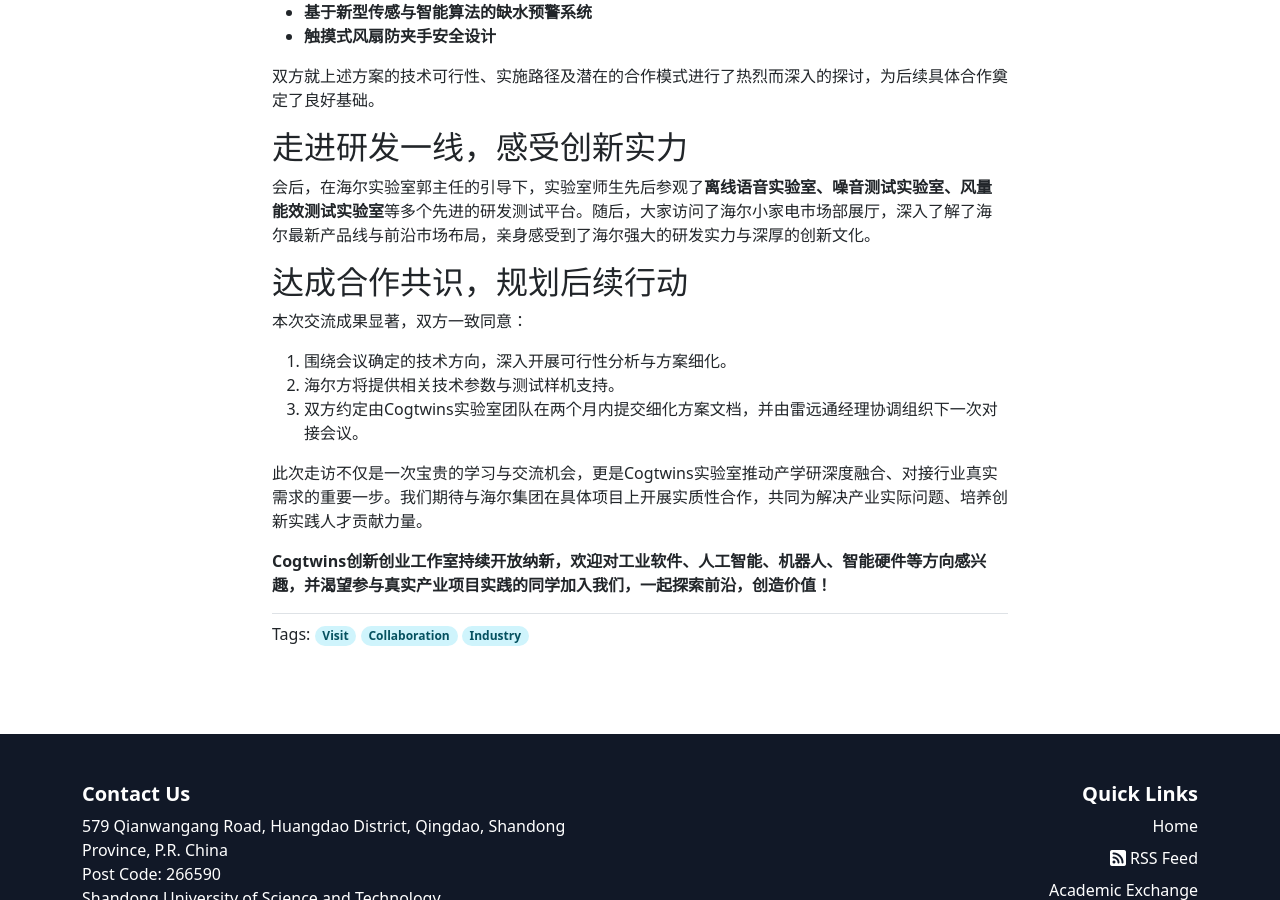
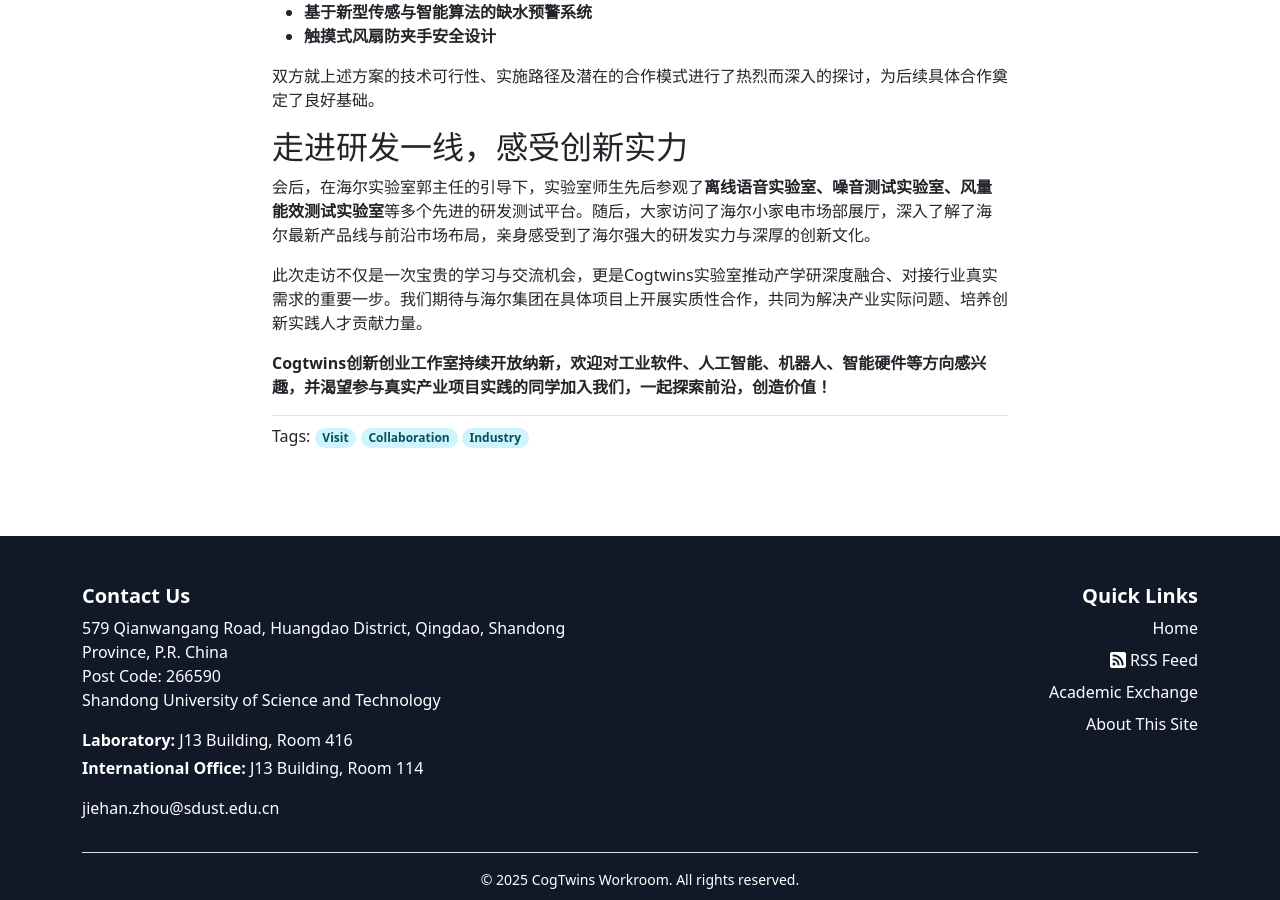
Before and after one commit to fablab4cogtwins/fablab4cogtwins.github.io, a Jekyll site: the page built from _posts/2025-12-17-Cogtwins Fablab - Haier Appliance Technical Exchange.markdown, in a window 1280 px wide and 900 px high, scrolled down 1258 px. Built offline with Jekyll 4.4.1, drawn with Linux system fonts in a browser that asks for light colours.

Commit message:
Update 2025-12-17-Cogtwins Fablab - Haier Appliance Technical Exchange.markdown

```diff
--- a/_posts/2025-12-17-Cogtwins Fablab - Haier Appliance Technical Exchange.markdown
+++ b/_posts/2025-12-17-Cogtwins Fablab - Haier Appliance Technical Exchange.markdown
@@ -37,13 +37,6 @@ published: true
 
 会后，在海尔实验室郭主任的引导下，实验室师生先后参观了**离线语音实验室、噪音测试实验室、风量能效测试实验室**等多个先进的研发测试平台。随后，大家访问了海尔小家电市场部展厅，深入了解了海尔最新产品线与前沿市场布局，亲身感受到了海尔强大的研发实力与深厚的创新文化。
 
-## 达成合作共识，规划后续行动
-
-本次交流成果显著，双方一致同意：
-1. 围绕会议确定的技术方向，深入开展可行性分析与方案细化。
-2. 海尔方将提供相关技术参数与测试样机支持。
-3. 双方约定由Cogtwins实验室团队在两个月内提交细化方案文档，并由雷远通经理协调组织下一次对接会议。
-
 此次走访不仅是一次宝贵的学习与交流机会，更是Cogtwins实验室推动产学研深度融合、对接行业真实需求的重要一步。我们期待与海尔集团在具体项目上开展实质性合作，共同为解决产业实际问题、培养创新实践人才贡献力量。
 
 **Cogtwins创新创业工作室持续开放纳新，欢迎对工业软件、人工智能、机器人、智能硬件等方向感兴趣，并渴望参与真实产业项目实践的同学加入我们，一起探索前沿，创造价值！**
```
